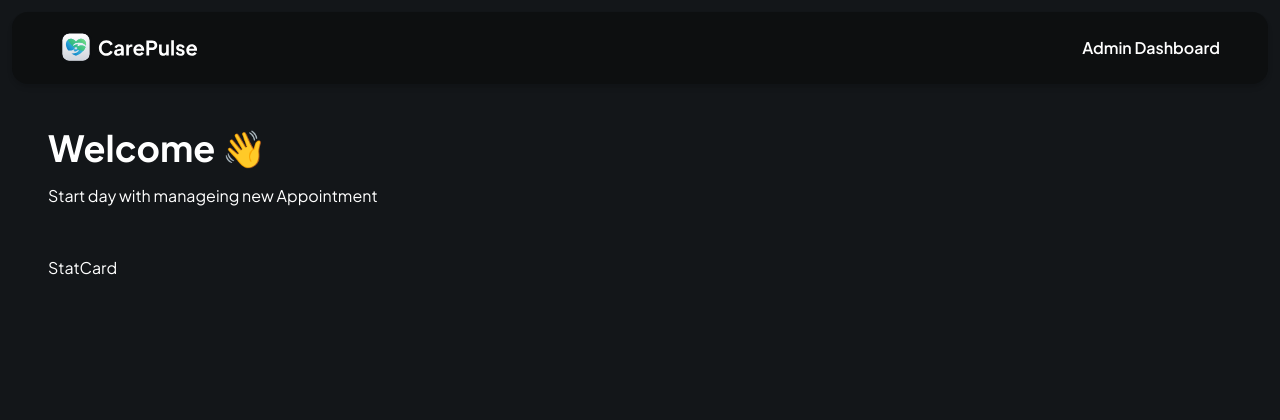
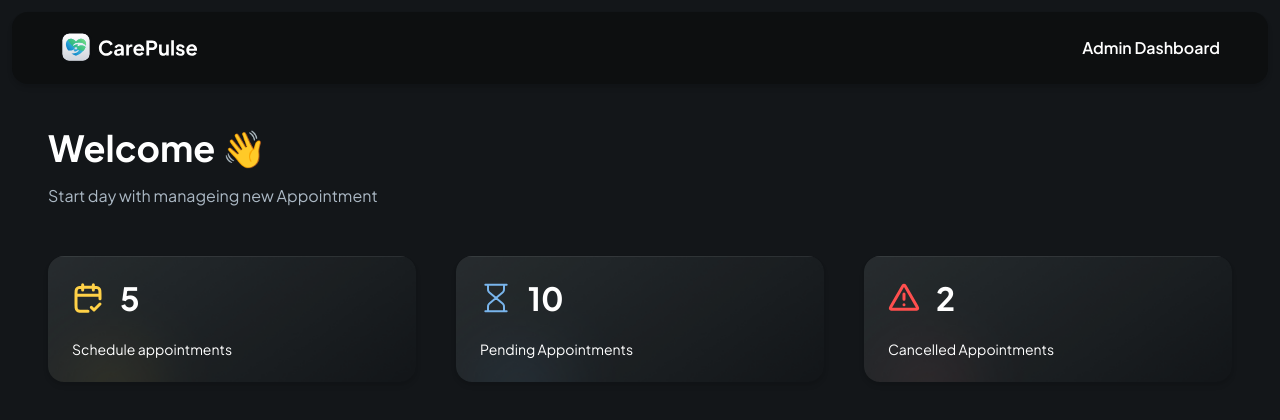
Before and after one commit to MohammedOsamma/healthcare-system-NextJs, a Next.js app: page /admin in a window 1280 px wide. Shown: the top 420 px of the page. Built offline with nearby package versions, Linux system fonts and the light colour scheme.

Commit message:
Add Structure with some Style to StatCard Component

```diff
--- a/app/admin/page.tsx
+++ b/app/admin/page.tsx
@@ -2,7 +2,9 @@
 import Link from "next/link";
 import Logo from "@/public/assets/icons/logo-full.svg";
 import StatCard from "@/components/StatCard";
-
+import AppointmentIcon from "@/public/assets/icons/appointments.svg";
+import PendingIcon from "@/public/assets/icons/pending.svg";
+import CancelIcon from "@/public/assets/icons/cancelled.svg";
 const Admin = () => {
   return (
     <div className="mx-auto flex max-w-7xl flex-col space-y-14">
@@ -21,12 +23,29 @@
       <main className="admin-main">
         <section className="w-full space-y-4">
           <h1 className="header">Welcome 👋 </h1>
-          <p className="text-dark-700">
+          <p className="text-[#ABB8C4]">
             Start day with manageing new Appointment
           </p>
         </section>
         <section className="admin-stat">
-          <StatCard />
+          <StatCard
+            type="appointments"
+            count={5}
+            label="Schedule appointments"
+            icon={AppointmentIcon}
+          />
+          <StatCard
+            type="pending"
+            count={10}
+            label="Pending Appointments"
+            icon={PendingIcon}
+          />
+          <StatCard
+            type="cancelled"
+            count={2}
+            label="Cancelled Appointments"
+            icon={CancelIcon}
+          />
         </section>
       </main>
     </div>
--- a/app/globals.css
+++ b/app/globals.css
@@ -1,6 +1,18 @@
 @import "tailwindcss";
 
 /* ========================================== TAILWIND STYLES */
+
+/* Backgrounds Images  */
+
+.bg-appointments {
+  background-image: url("/assets/images/appointments-bg.png");
+}
+.bg-pending {
+  background-image: url("/assets/images/pending-bg.png");
+}
+.bg-cancelled {
+  background-image: url("/assets/images/cancelled-bg.png");
+}
 @layer base {
   /* Remove scrollbar */
   .remove-scrollbar::-webkit-scrollbar {
--- a/components/StatCard.tsx
+++ b/components/StatCard.tsx
@@ -1,7 +1,36 @@
+import clsx from "clsx";
+import Image from "next/image";
 import React from "react";
 
-const StatCard = () => {
-  return <div>StatCard</div>;
+interface StateCardProps {
+  type: "appointments" | "pending" | "cancelled";
+  count: number;
+  label: string;
+  icon: string;
+}
+
+const StatCard = ({ count = 0, label, icon, type }: StateCardProps) => {
+  return (
+    <div
+      className={clsx("stat-card", {
+        "bg-appointments": type === "appointments",
+        "bg-pending": type === "pending",
+        "bg-cancelled": type === "cancelled",
+      })}
+    >
+      <div className="flex items-center gap-4">
+        <Image
+          src={icon}
+          alt={label}
+          height={32}
+          width={32}
+          className="size-8 w-fit"
+        />
+        <h2 className="text-32-bold text-white">{count}</h2>
+      </div>
+      <p className="text-14-regular">{label}</p>
+    </div>
+  );
 };
 
 export default StatCard;
```
